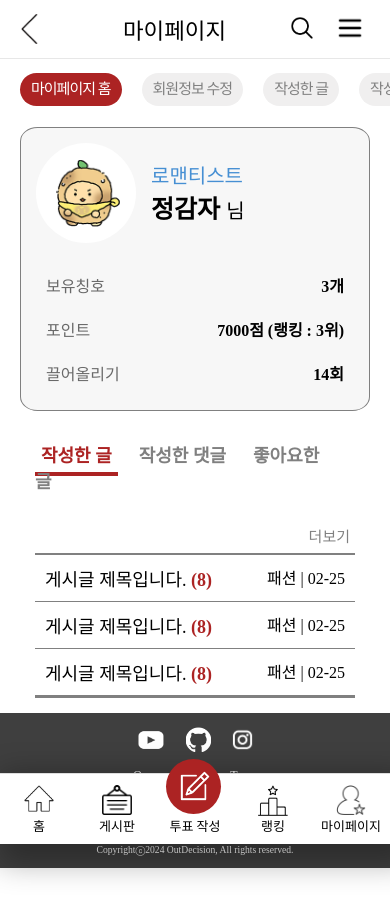
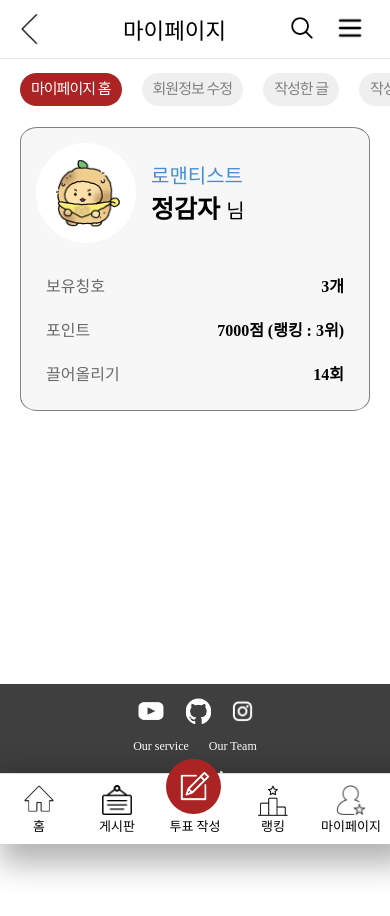
Before and after one commit to tgy1201/OutDecision_Client, a React (Create React App) app: page /mypage in a window 390 px wide. Shown: the top 916 px of the page. Built offline with nearby package versions, Linux system fonts and the light colour scheme.

Commit message:
칭호 일단 수정

```diff
--- a/src/component/infoedit/Infoedit.js
+++ b/src/component/infoedit/Infoedit.js
@@ -38,7 +38,7 @@ function Infoedit() {
     return (
         <div className={styles.container}>
             <div className={styles.pc_infoedit}>
-                <section className={styles.content}>
+                <section className={styles.sidebar_wrap}>
 
                 </section>
             </div>
--- a/src/component/infoedit/infoedit.module.css
+++ b/src/component/infoedit/infoedit.module.css
@@ -225,5 +225,4 @@
         background-color: #C2C2C2;
         color: white;
     }
-
 }
--- a/src/component/mypageMenu/MypageMenu.js
+++ b/src/component/mypageMenu/MypageMenu.js
@@ -14,6 +14,7 @@ function MypageMenu ({active}) {
                     <li><Link to="/" className={active===3? styles.active : ""}>작성한 글</Link></li>
                     <li><Link to="/" className={active===4? styles.active : ""}>작성한 댓글</Link></li>
                     <li><Link to="/" className={active===5? styles.active : ""}>좋아요한 글</Link></li>
+                    <li><Link to="/mypage/mytitle" className={active===6? styles.active : ""}>칭호</Link></li>
                 </ul>
             </div>
             <div className={styles.mobile}>
--- a/src/component/mytitle/Mytitle.js
+++ b/src/component/mytitle/Mytitle.js
@@ -2,21 +2,28 @@ import React from "react";
 import styles from "./mytitle.module.css";
 import MypageMenu from "../mypageMenu/MypageMenu";
 
-
 function Mytitle() {
-    return(
+    return (
         <div className={styles.container}>
             <div className={styles.pc_mytitle}>
-                <section>
+                <section className={styles.sidebar_wrap}>
                     <MypageMenu active={6} />
+                </section>
+                <section className={styles.content}>
+                    <div className={styles.main}>
+                    </div>
                 </section>
             </div>
             <div className={styles.mobile_mytitle}>
                 <section className={styles.topbar_wrap}>
                     <MypageMenu active={6} />
                 </section>
-                <section>
-
+                <section className={styles.content}>
+                    <div className={styles.main}>
+                        <div className={styles.edit}>
+                            칭호미션 내용입니다
+                        </div>
+                    </div>
                 </section>
             </div>
         </div>
--- a/src/component/mytitle/mytitle.module.css
+++ b/src/component/mytitle/mytitle.module.css
@@ -20,6 +20,21 @@
         width: 220px;
         margin-right: 60px;
     }
+
+    .content {
+        float: left;
+        width: calc(100% - 280px);
+        padding: 0;
+        margin: 0;
+        background-color: bisque;
+    }
+
+    .main {
+        width: 100%;
+        margin-top: 10px;
+        display: flex;
+        flex-direction: column;
+    }
 }
 
 @media (max-width: 1079px) {
@@ -32,7 +47,27 @@
     }
 
     .topbar_wrap {
+        display: block;
         margin-bottom: 8px;
     }
 
+    .content {
+        padding: 0 20px;
+    }
+
+    .main {
+        width: 100%;
+        margin-top: 10px;
+        display: flex;
+        flex-direction: column;
+    }
+
+    .edit {
+        font-size: 30px;
+        font-weight: 600;
+        color: #ac2323;
+        padding-left: 20px;
+        padding-bottom: 8px;
+        border-bottom: 2px solid #ac2323;
+    }
 }
--- a/src/pages/mypage/Mypage.js
+++ b/src/pages/mypage/Mypage.js
@@ -219,79 +219,7 @@ function Mypage() {
                             <div className={styles.userinfo}>포인트 <span>7000점 (랭킹 : 3위)</span></div>
                             <div className={styles.userinfo}>끌어올리기 <span>14회</span></div>
                         </div>
-                        <div className={styles.posting}>
-                            <div className={styles.menu}>
-                                <span onClick={() => handleMenu('post')} className={activeMenu === 'post' ? styles.active : styles.inactive}>작성한 글</span>
-                                <span onClick={() => handleMenu('comment')} className={activeMenu === 'comment' ? styles.active : styles.inactive}>작성한 댓글</span>
-                                <span onClick={() => handleMenu('liked')} className={activeMenu === 'liked' ? styles.active : styles.inactive}>좋아요한 글</span>
-                            </div>
-                            {activeMenu === 'post' && (
-                                <div className={styles.postlist}>
-                                    <div className={styles.plus} onClick={() => navigate('/mypage/posting')}>더보기</div>
-                                    <div className={styles.post} onMouseOver={() => handleMouseOver(1)} onMouseOut={handleMouseOut} style={{ backgroundColor: hoveredRow === 1 ? "#e6e6e6" : "" }}>
-                                        <div><Link className={styles.link} to="/board/view/1">게시글 제목입니다. </Link><span>(8)</span></div>
-                                        <div>패션 | 02-25</div>
-                                    </div>
-                                    <div className={styles.post} onMouseOver={() => handleMouseOver(2)} onMouseOut={handleMouseOut} style={{ backgroundColor: hoveredRow === 2 ? "#e6e6e6" : "" }}>
-                                        <div><Link className={styles.link} to="/board/view/1">게시글 제목입니다. </Link><span>(8)</span></div>
-                                        <div>패션 | 02-25</div>
-                                    </div>
-                                    <div className={styles.post} onMouseOver={() => handleMouseOver(3)} onMouseOut={handleMouseOut} style={{ backgroundColor: hoveredRow === 3 ? "#e6e6e6" : "" }}>
-                                        <div><Link className={styles.link} to="/board/view/1">게시글 제목입니다. </Link><span>(8)</span></div>
-                                        <div>패션 | 02-25</div>
-                                    </div>
-                                </div>
-                            )}
-                            {activeMenu === 'comment' && (
-                                <div className={styles.postlist}>
-                                    <div className={styles.plus} onClick={() => navigate('/mypage/comment')}>더보기</div>
-                                    <div className={styles.commentbox} onMouseOver={() => handleMouseOver(1)} onMouseOut={handleMouseOut} style={{ backgroundColor: hoveredRow === 1 ? "#e6e6e6" : "" }}>
-                                        <div className={styles.commentitem}>
-                                            <div><Link className={styles.link} to="/board/view/1">댓글입니다 이건 게시글제목이 아닙니다.</Link></div>
-                                        </div>
-                                        <div className={styles.commentitem2}>
-                                            <div>From. 게시글 제목입니다. <span>(8)</span></div>
-                                            <div>패션 | 02-25</div>
-                                        </div>
-                                    </div>
-                                    <div className={styles.commentbox} onMouseOver={() => handleMouseOver(2)} onMouseOut={handleMouseOut} style={{ backgroundColor: hoveredRow === 2 ? "#e6e6e6" : "" }}>
-                                        <div className={styles.commentitem}>
-                                            <div><Link className={styles.link} to="/board/view/1">댓글입니다 이건 게시글제목이 아닙니다.</Link></div>
-                                        </div>
-                                        <div className={styles.commentitem2}>
-                                            <div>From. 게시글 제목입니다. <span>(8)</span></div>
-                                            <div>패션 | 02-25</div>
-                                        </div>
-                                    </div>
-                                    <div className={styles.commentbox} onMouseOver={() => handleMouseOver(3)} onMouseOut={handleMouseOut} style={{ backgroundColor: hoveredRow === 3 ? "#e6e6e6" : "" }}>
-                                        <div className={styles.commentitem}>
-                                            <div><Link className={styles.link} to="/board/view/1">댓글입니다 이건 게시글제목이 아닙니다.</Link></div>
-                                        </div>
-                                        <div className={styles.commentitem2}>
-                                            <div>From. 게시글 제목입니다. <span>(8)</span></div>
-                                            <div>패션 | 02-25</div>
-                                        </div>
-                                    </div>
-                                </div>
-                            )}
-                            {activeMenu === 'liked' && (
-                                <div className={styles.postlist}>
-                                    <div className={styles.plus} onClick={() => navigate('/mypage/liked')}>더보기</div>
-                                    <div className={styles.post} onMouseOver={() => handleMouseOver(1)} onMouseOut={handleMouseOut} style={{ backgroundColor: hoveredRow === 1 ? "#e6e6e6" : "" }}>
-                                        <div><Link className={styles.link} to="/board/view/1">게시글 제목입니다. </Link><span>(2)</span></div>
-                                        <div>패션 | 02-25</div>
-                                    </div>
-                                    <div className={styles.post} onMouseOver={() => handleMouseOver(2)} onMouseOut={handleMouseOut} style={{ backgroundColor: hoveredRow === 2 ? "#e6e6e6" : "" }}>
-                                        <div><Link className={styles.link} to="/board/view/1">게시글 제목입니다. </Link><span>(7)</span></div>
-                                        <div>패션 | 02-25</div>
-                                    </div>
-                                    <div className={styles.post} onMouseOver={() => handleMouseOver(3)} onMouseOut={handleMouseOut} style={{ backgroundColor: hoveredRow === 3 ? "#e6e6e6" : "" }}>
-                                        <div><Link className={styles.link} to="/board/view/1">게시글 제목입니다. </Link><span>(1)</span></div>
-                                        <div>패션 | 02-25</div>
-                                    </div>
-                                </div>
-                            )}
-                        </div>
+
                     </div>
                 </section>
             </div>
```
